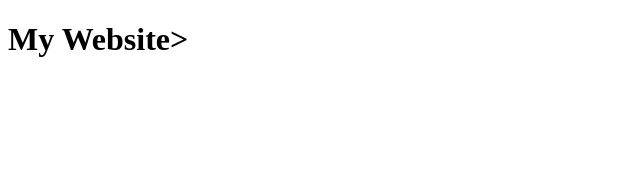
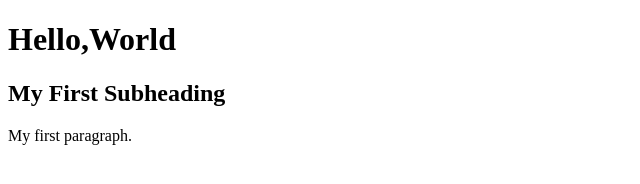
Before and after one commit to jonhudgins/Hudgins-Simple-Website, a plain HTML site: page index.html in a window 1280 px wide. Shown: the whole page, without its empty margins (0-640 px from the left). Drawn offline with Linux system fonts and the light colour scheme.

Commit message:
index.html

```diff
--- a/index.html
+++ b/index.html
@@ -1,9 +1,11 @@
 <!DOCTYPE html>
 <html>
-<head>
-	<title></title>
-</head>
 <body>
-<h1>My Website>
+
+<h1>Hello,World</h1>
+<h2>My First Subheading</h2>
+
+<p>My first paragraph.</p>
+
 </body>
 </html>
```
